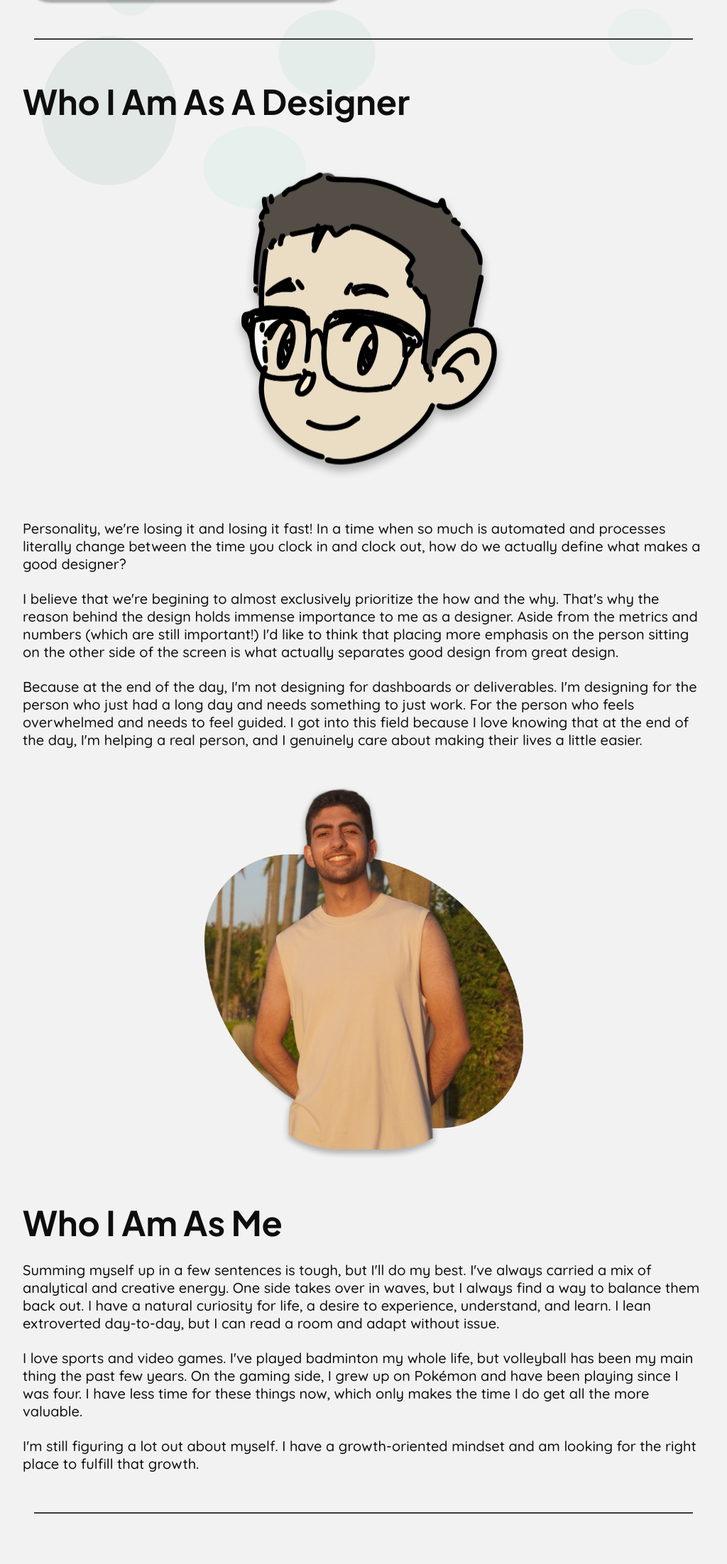
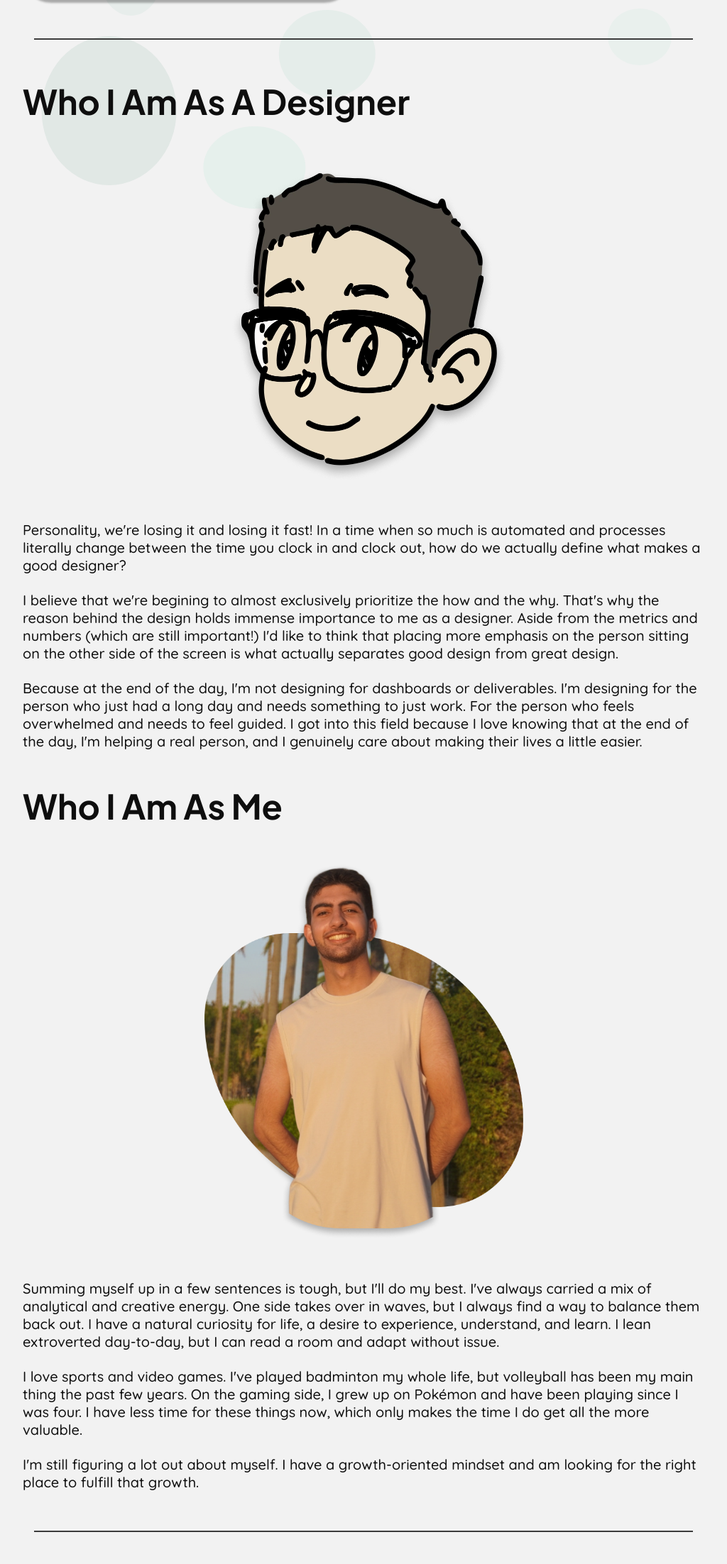
Before and after one commit to HamoudyAwada/mohamadawada.ca, a React (Vite) app: page /about in a window 1024 px wide. Shown: the part 468-2672 px from the top of the page at 71% size. Built offline with nearby package versions, Linux system fonts and the light colour scheme.

Commit message:
rebuild about page

```diff
--- a/src/app/pages/About.module.css
+++ b/src/app/pages/About.module.css
@@ -129,14 +129,28 @@
   padding: 0 64px;
   display: grid;
   grid-template-columns: 449px 1fr;
-  gap: 64px;
+  column-gap: 64px;
+  row-gap: 24px;
   align-items: start;
+}
+
+.outsideDesignTitle {
+  font-family: var(--font-family-heading);
+  font-size: var(--text-h3);
+  font-weight: var(--font-weight-bold);
+  color: var(--foreground);
+  margin: 0;
+  line-height: normal;
+  grid-column: 2;
+  grid-row: 1;
 }
 
 .outsideDesignImage {
   width: 449px;
   height: 541px;
   flex-shrink: 0;
+  grid-column: 1;
+  grid-row: 1 / 3;
 }
 
 .outsideDesignImage img {
@@ -146,16 +160,12 @@
   display: block;
 }
 
-.outsideDesignContent {
-  display: flex;
-  flex-direction: column;
-  gap: 24px;
-}
-
 .outsideDesignText {
   display: flex;
   flex-direction: column;
   gap: 24px;
+  grid-column: 2;
+  grid-row: 2;
 }
 
 .outsideDesignText p {
@@ -336,26 +346,20 @@
   }
 
   .designerSection {
-    grid-template-columns: 1fr;
-    grid-template-rows: auto auto auto;
+    display: block;
     padding: 0 24px;
-    row-gap: 48px;
-    column-gap: 0;
   }
 
   .sectionTitle {
-    grid-column: 1 !important;
-    grid-row: 1 !important;
     text-align: center;
+    margin-bottom: 48px;
   }
 
   .designerImage {
-    grid-column: 1 !important;
-    grid-row: 2 !important;
     width: 85vw;
     max-width: 85vw;
     height: auto;
-    margin: 0 auto;
+    margin: 0 auto 48px;
   }
 
   .designerImage img {
@@ -365,21 +369,24 @@
   }
 
   .designerText {
-    grid-column: 1 !important;
-    grid-row: 3 !important;
+    /* natural block flow */
   }
 
   .outsideDesignSection {
-    grid-template-columns: 1fr;
+    display: block;
     padding: 0 24px;
-    gap: 48px;
+  }
+
+  .outsideDesignTitle {
+    text-align: center;
+    margin-bottom: 48px;
   }
 
   .outsideDesignImage {
     width: 85vw;
     max-width: 85vw;
     height: auto;
-    margin: 0 auto;
+    margin: 0 auto 48px;
   }
 
   .outsideDesignImage img,
@@ -441,41 +448,35 @@
   }
 
   .designerSection {
-    grid-template-columns: 1fr;
-    grid-template-rows: auto auto auto;
+    display: block;
     padding: 0 32px;
-    row-gap: 48px;
-    column-gap: 0;
   }
 
   .sectionTitle {
-    grid-column: 1 !important;
-    grid-row: 1 !important;
+    margin-bottom: 48px;
   }
 
   .designerImage {
-    grid-column: 1 !important;
-    grid-row: 2 !important;
     width: 100%;
     max-width: 463px;
-    margin: 0 auto;
-  }
-
-  .designerText {
-    grid-column: 1 !important;
-    grid-row: 3 !important;
+    height: auto;
+    margin: 0 auto 48px;
   }
 
   .outsideDesignSection {
-    grid-template-columns: 1fr;
+    display: block;
     padding: 0 32px;
-    gap: 48px;
+  }
+
+  .outsideDesignTitle {
+    margin-bottom: 48px;
   }
 
   .outsideDesignImage {
     width: 100%;
     max-width: 449px;
-    margin: 0 auto;
+    height: auto;
+    margin: 0 auto 48px;
   }
 
   .valuesSection {
--- a/src/app/pages/About.tsx
+++ b/src/app/pages/About.tsx
@@ -67,6 +67,7 @@ export default function About() {
 
           {/* Who I Am Outside Of Design Section */}
           <section className={styles.outsideDesignSection}>
+            <h2 className={styles.outsideDesignTitle}>{outsideDesignSection.title}</h2>
             <div className={styles.outsideDesignImage}>
               <FadeInImage
                 src={imgOutsideDesignPhoto}
@@ -74,13 +75,10 @@ export default function About() {
                 className={styles.outsideDesignPhoto}
               />
             </div>
-            <div className={styles.outsideDesignContent}>
-              <h2 className={styles.sectionTitle}>{outsideDesignSection.title}</h2>
-              <div className={styles.outsideDesignText}>
-                {outsideDesignSection.paragraphs.map((p, i) => (
-                  <p key={i}>{p}</p>
-                ))}
-              </div>
+            <div className={styles.outsideDesignText}>
+              {outsideDesignSection.paragraphs.map((p, i) => (
+                <p key={i}>{p}</p>
+              ))}
             </div>
           </section>
 
```
